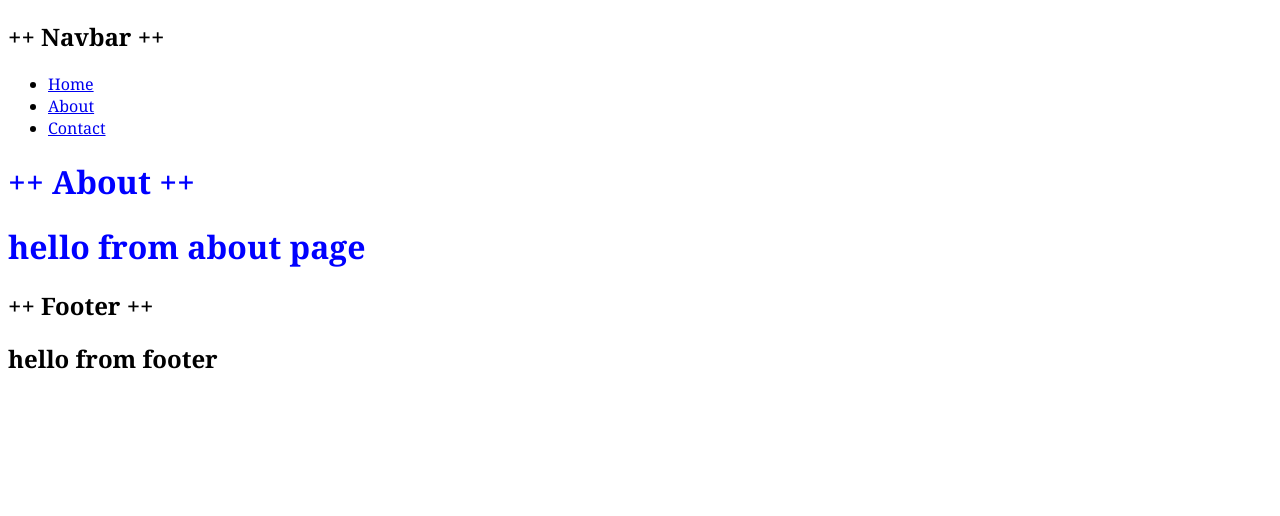
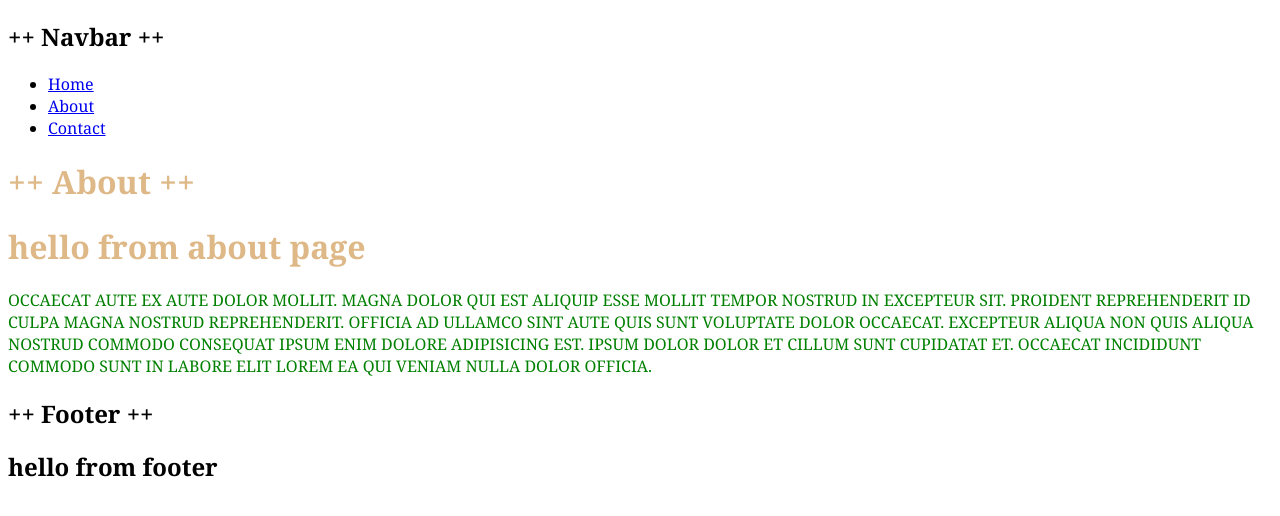
Before and after one commit to pympk/gatsby_tutorial, a Gatsby site: page /about in a window 1280 px wide. Built offline with nearby package versions, Linux system fonts and the light colour scheme; Gatsby itself is replaced by a stand-in of ours.

Commit message:
youtube time 5880s

```diff
--- a/gatsby-config.js
+++ b/gatsby-config.js
@@ -6,5 +6,5 @@
 
 module.exports = {
   /* Your site config here */
-  plugins: [],
+  plugins: [`gatsby-plugin-styled-components`],
 }
--- /dev/null
+++ b/src/examples/about.module.css
@@ -0,0 +1,11 @@
+.page {
+  color: green;
+}
+
+.page h1 {
+  color: burlywood;
+}
+
+.text {
+  text-transform: uppercase;
+}
--- /dev/null
+++ b/src/examples/home.module.css
@@ -0,0 +1,11 @@
+.page {
+  color: blue;
+}
+
+.page h1 {
+  color: blueviolet;
+}
+
+.text {
+  text-transform: capitalize;
+}
--- a/src/pages/about.js
+++ b/src/pages/about.js
@@ -1,12 +1,23 @@
 import React from "react"
 import Layout from "../components/Layout"
+import { page, text } from "../examples/about.module.css"
 
 const about = () => {
   return (
     <Layout>
-      <div className="about-heading">
+      {/* <div className="about-heading"> */}
+      <div className={page}>
         <h1>++ About ++</h1>
         <h1>hello from about page</h1>
+        <p className={text}>
+          Occaecat aute ex aute dolor mollit. Magna dolor qui est aliquip esse
+          mollit tempor nostrud in excepteur sit. Proident reprehenderit id
+          culpa magna nostrud reprehenderit. Officia ad ullamco sint aute quis
+          sunt voluptate dolor occaecat. Excepteur aliqua non quis aliqua
+          nostrud commodo consequat ipsum enim dolore adipisicing est. Ipsum
+          dolor dolor et cillum sunt cupidatat et. Occaecat incididunt commodo
+          sunt in labore elit Lorem ea qui veniam nulla dolor officia.
+        </p>
       </div>
     </Layout>
   )
```
Also changed, not shown: package.json (+5 -2 lines), src/examples/button.js (added, +7 -0 lines), src/pages/index.js (+15 -5 lines), 1 other file.
